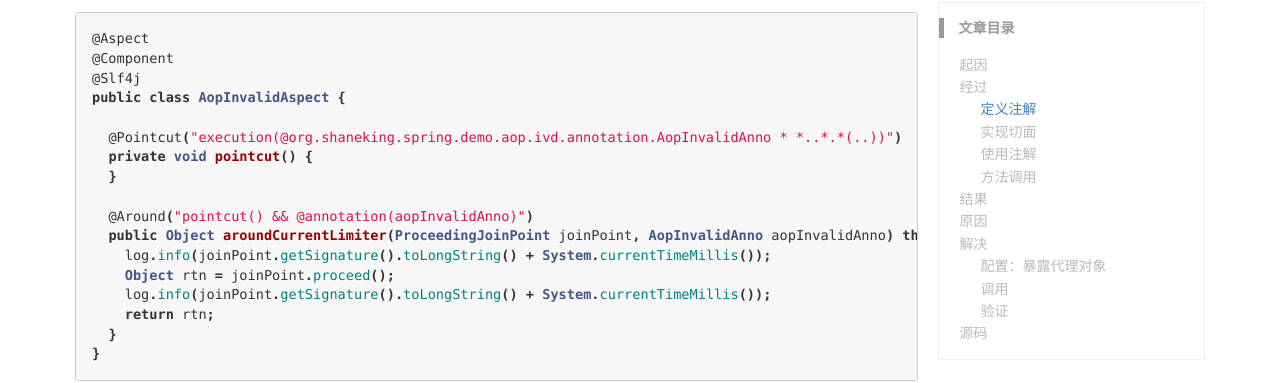
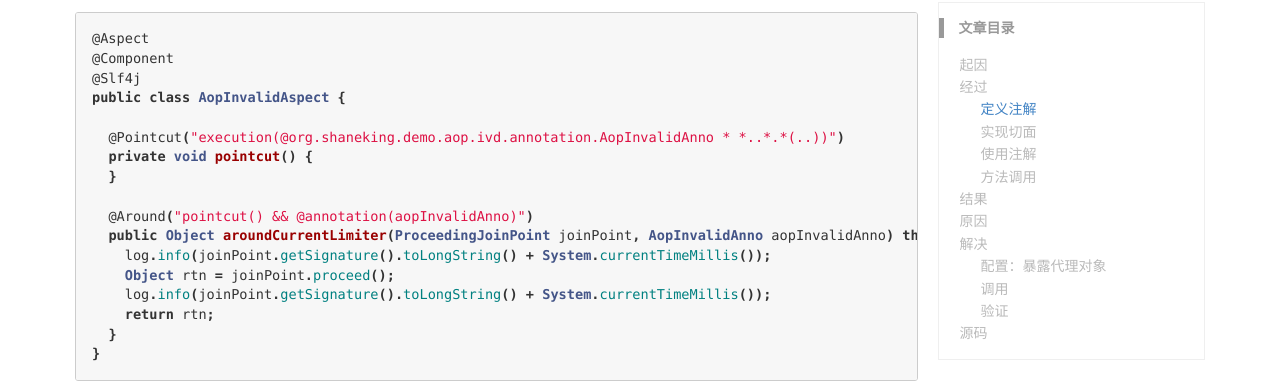
Before and after one commit to ShaneKing/ShaneKing.github.io, a Jekyll site: the page built from _posts/2019-11-16-aop-invalid-for-inner-calling-in-class.md, in a window 1280 px wide and 900 px high, scrolled down 549 px. Shown: the part 131-514 px from the top of the window. Built offline with Jekyll 4.4.1, drawn with Linux system fonts in a browser that asks for light colours; comment, search, counter and statistics services are not loaded; some of the changed text lies outside the part shown.

Commit message:
Demo Project Moved

````diff
--- a/_posts/2019-11-16-aop-invalid-for-inner-calling-in-class.md
+++ b/_posts/2019-11-16-aop-invalid-for-inner-calling-in-class.md
@@ -28,7 +28,7 @@
 @Slf4j
 public class AopInvalidAspect {
 
-  @Pointcut("execution(@org.shaneking.spring.demo.aop.ivd.annotation.AopInvalidAnno * *..*.*(..))")
+  @Pointcut("execution(@org.shaneking.demo.aop.ivd.annotation.AopInvalidAnno * *..*.*(..))")
   private void pointcut() {
   }
 
@@ -143,4 +143,4 @@
 ```
 
 ## 源码
-<https://github.com/ShaneKing/org.shaneking.spring.demo.aop.ivd>
+<https://github.com/ShaneKingBlog/org.shaneking.demo.aop.ivd>
````
Also changed, not shown: _posts/2019-11-22-instance-relation-class.md (+1 -1 lines), _posts/2020-05-16-correct-posture-to-evaluate-system-performance.md (+1 -1 lines).
